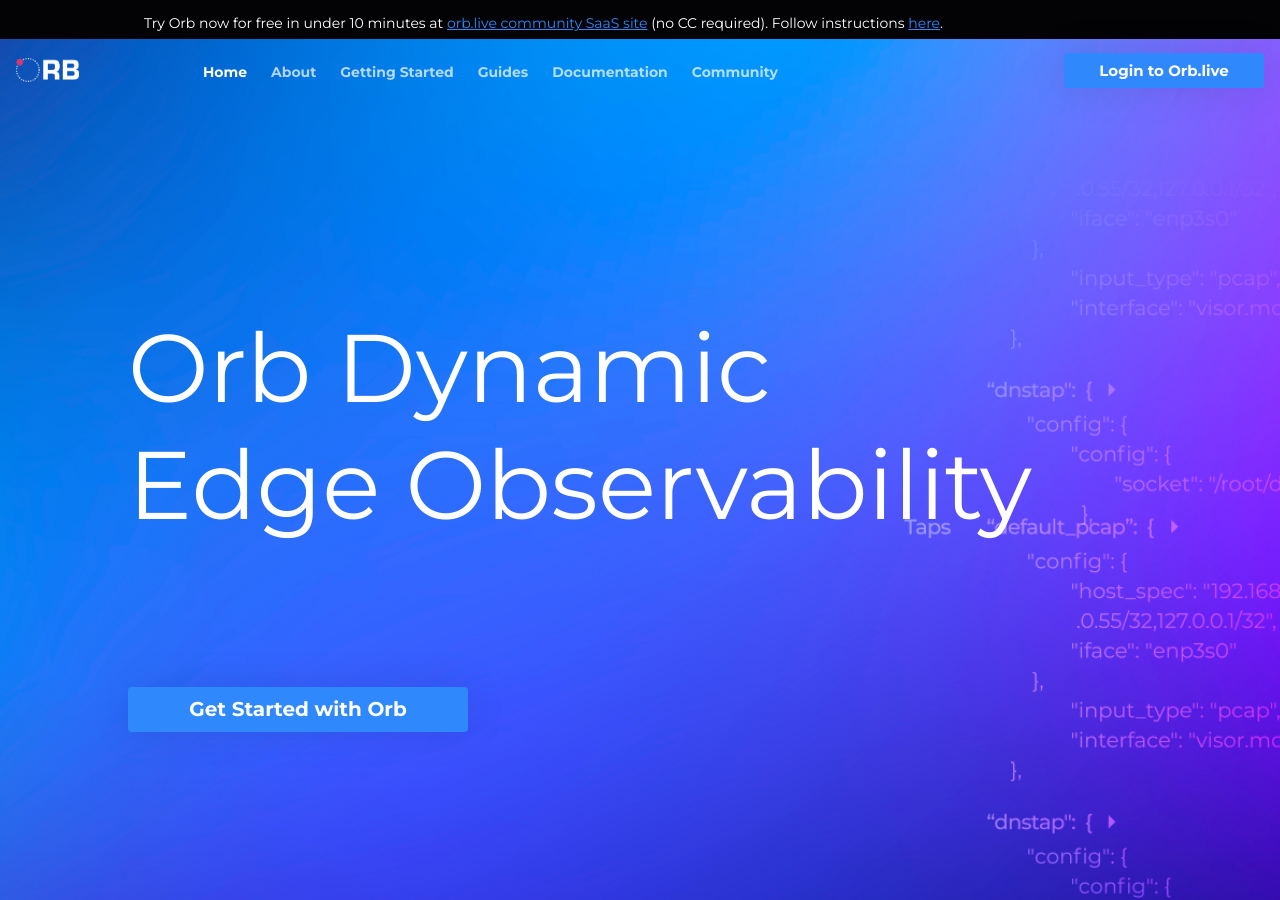
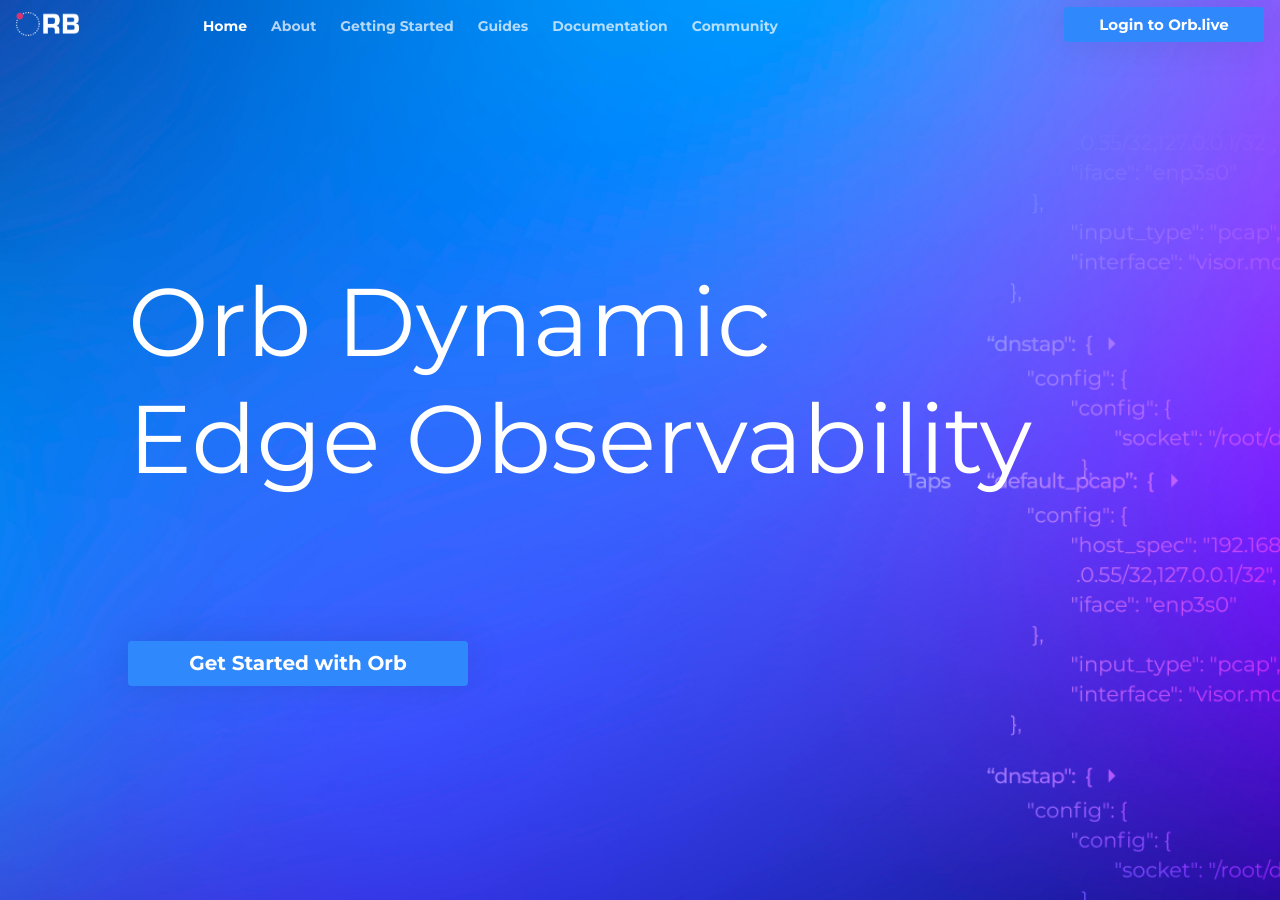
Before and after one commit to orb-community/orb-website, an MkDocs documentation site: the page built from docs/index.md, in a window 1280 px wide and 900 px high. Built offline with MkDocs 1.6.1 and Material for MkDocs 9.7.7, drawn with Linux system fonts in a browser that asks for light colours.

```diff
--- a/overrides/partials/main.html
+++ b/overrides/partials/main.html
@@ -1,5 +1 @@
 {% extends "base.html" %}
-
-{% block announce %}
-Try Orb now for free in under 10 minutes at <a href="https://orb.live">orb.live community SaaS site</a> (no CC required). Follow instructions <a href="/docs#getting-started">here</a>.
-{% endblock %}
```
